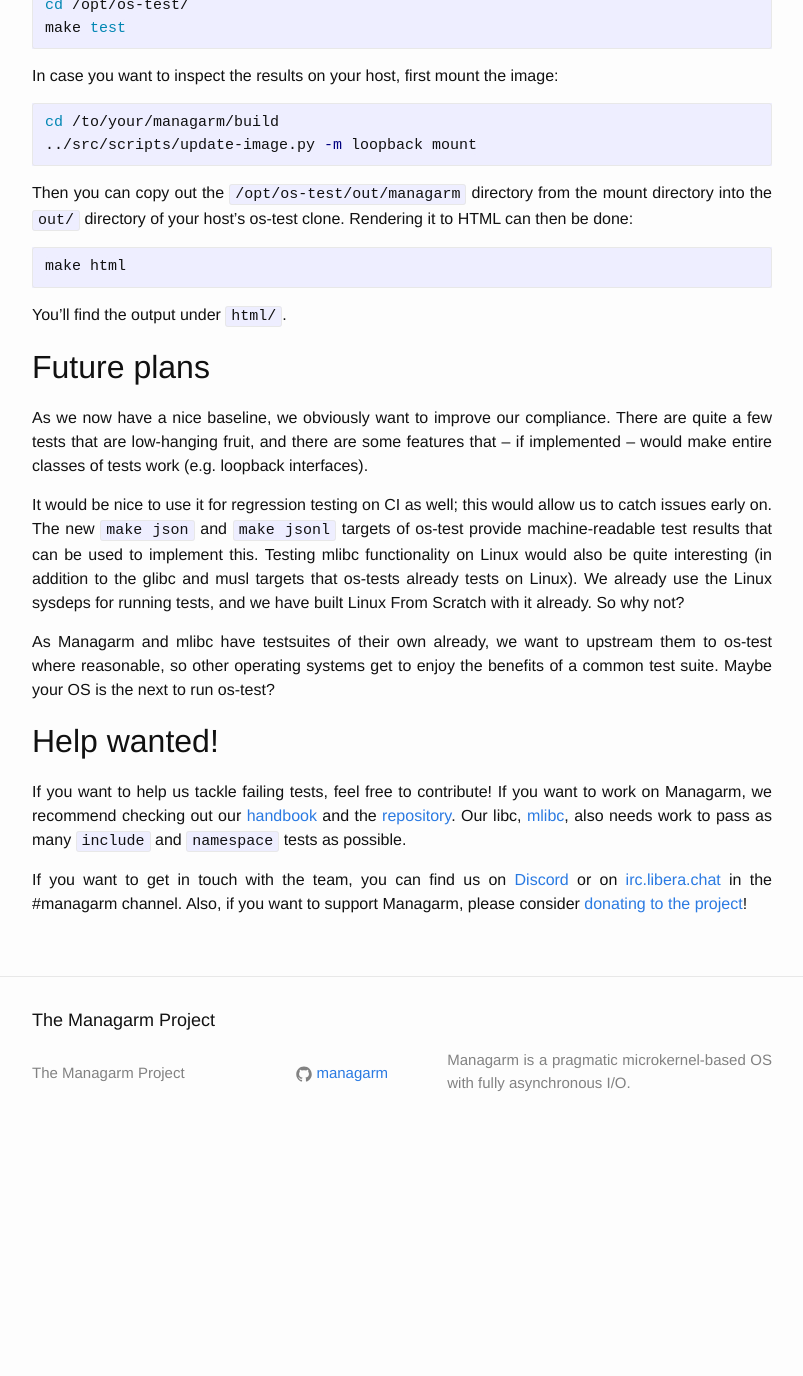
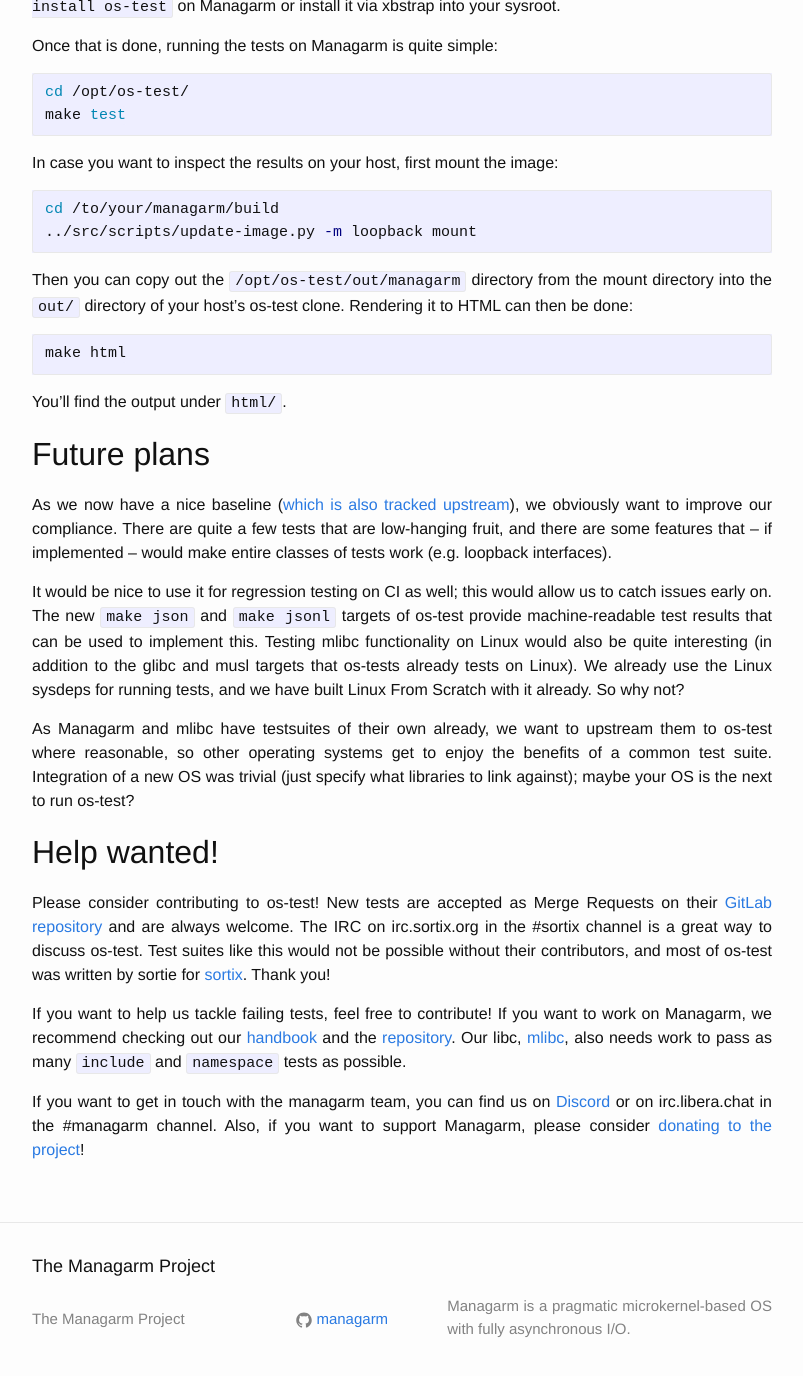
Before and after one commit to managarm/managarm.github.io, a Jekyll site: the page built from _posts/2025-11-03-os-test.markdown, in a window 1280 px wide and 1400 px high, scrolled down 1555 px. Shown: the top 1376 px of the window, without its empty margins (238-1041 px from the left). Built offline with Jekyll 4.4.1, drawn with Linux system fonts in a browser that asks for light colours; before the commit the page ends 2709 px from its top, so only the background shows below that; some of the changed text lies outside the part shown.

Commit message:
2025-11-03-os-test: small touchups

```diff
--- a/_posts/2025-11-03-os-test.markdown
+++ b/_posts/2025-11-03-os-test.markdown
@@ -20,6 +20,8 @@ The good news is that Managarm is now included on the [published results table](
 ## How it works
 
 os-test is run with `make test` on the to-be-tested operating system. This writes out the result information to an output directory. Optimally, this could be automated through SSH, so that  Jonas 'sortie' Termansen (the maintainer of [sortix](https://sortix.org) and os-test) could run and download the results in their testing lab. Because Managarm does not have an OpenSSH port (yet), we are instead running os-test on GitHub Actions for the [managarm/managarm](https://github.com/managarm/managarm) repository, from which we publish the results as a downloadable `.tar.gz` artifact.
+
+Whenever the results table on the website is updated, the latest results tarball is used to provide the information. In the future, we would like to ship an OpenSSH port so that sortie could just spin up a VM with managarm, run the tests over SSH and download them with a tool like scp.
 
 ## Running it on Managarm yourself
 
@@ -46,14 +48,16 @@ You'll find the output under `html/`.
 
 ## Future plans
 
-As we now have a nice baseline, we obviously want to improve our compliance. There are quite a few tests that are low-hanging fruit, and there are some features that -- if implemented -- would make entire classes of tests work (e.g. loopback interfaces).
+As we now have a nice baseline ([which is also tracked upstream](https://gitlab.com/sortix/os-test-results)), we obviously want to improve our compliance. There are quite a few tests that are low-hanging fruit, and there are some features that -- if implemented -- would make entire classes of tests work (e.g. loopback interfaces).
 
 It would be nice to use it for regression testing on CI as well; this would allow us to catch issues early on. The new `make json` and `make jsonl` targets of os-test provide machine-readable test results that can be used to implement this. Testing mlibc functionality on Linux would also be quite interesting (in addition to the glibc and musl targets that os-tests already tests on Linux). We already use the Linux sysdeps for running tests, and we have built Linux From Scratch with it already. So why not?
 
-As Managarm and mlibc have testsuites of their own already, we want to upstream them to os-test where reasonable, so other operating systems get to enjoy the benefits of a common test suite. Maybe your OS is the next to run os-test?
+As Managarm and mlibc have testsuites of their own already, we want to upstream them to os-test where reasonable, so other operating systems get to enjoy the benefits of a common test suite. Integration of a new OS was trivial (just specify what libraries to link against); maybe your OS is the next to run os-test?
 
 ## Help wanted!
 
+Please consider contributing to os-test! New tests are accepted as Merge Requests on their [GitLab repository](https://gitlab.com/sortix/os-test) and are always welcome. The IRC on irc.sortix.org in the #sortix channel is a great way to discuss os-test. Test suites like this would not be possible without their contributors, and most of os-test was written by sortie for [sortix](https://sortix.org). Thank you!
+
 If you want to help us tackle failing tests, feel free to contribute! If you want to work on Managarm, we recommend checking out our [handbook](https://docs.managarm.org/handbook/) and the [repository](https://github.com/managarm/managarm). Our libc, [mlibc](https://github.com/managarm/mlibc), also needs work to pass as many `include` and `namespace` tests as possible.
 
-If you want to get in touch with the team, you can find us on [Discord](https://discord.gg/7WB6Ur3) or on [irc.libera.chat](irc.libera.chat) in the #managarm channel. Also, if you want to support Managarm, please consider [donating to the project](https://github.com/sponsors/avdgrinten)!
+If you want to get in touch with the managarm team, you can find us on [Discord](https://discord.gg/7WB6Ur3) or on irc.libera.chat in the #managarm channel. Also, if you want to support Managarm, please consider [donating to the project](https://github.com/sponsors/avdgrinten)!
```
